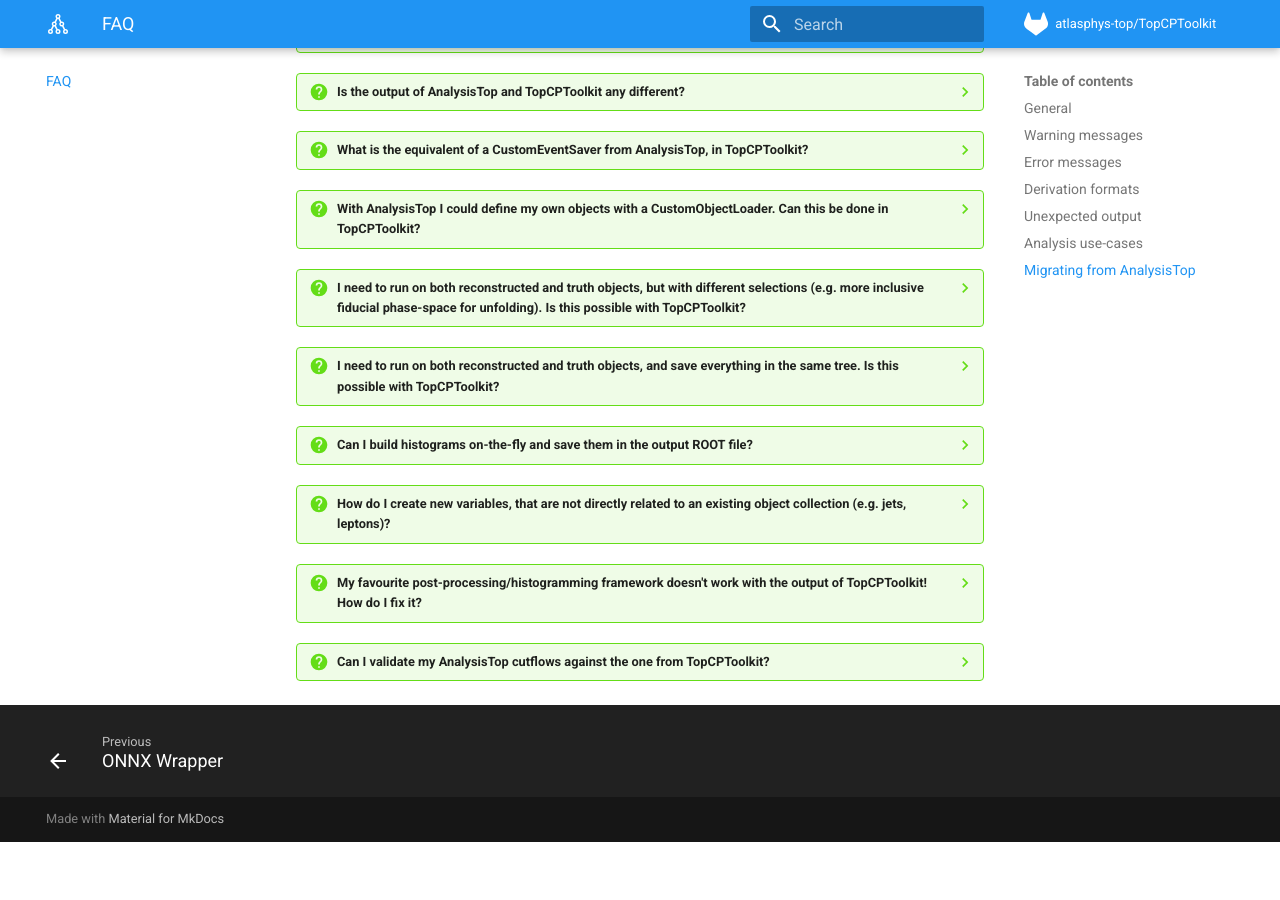
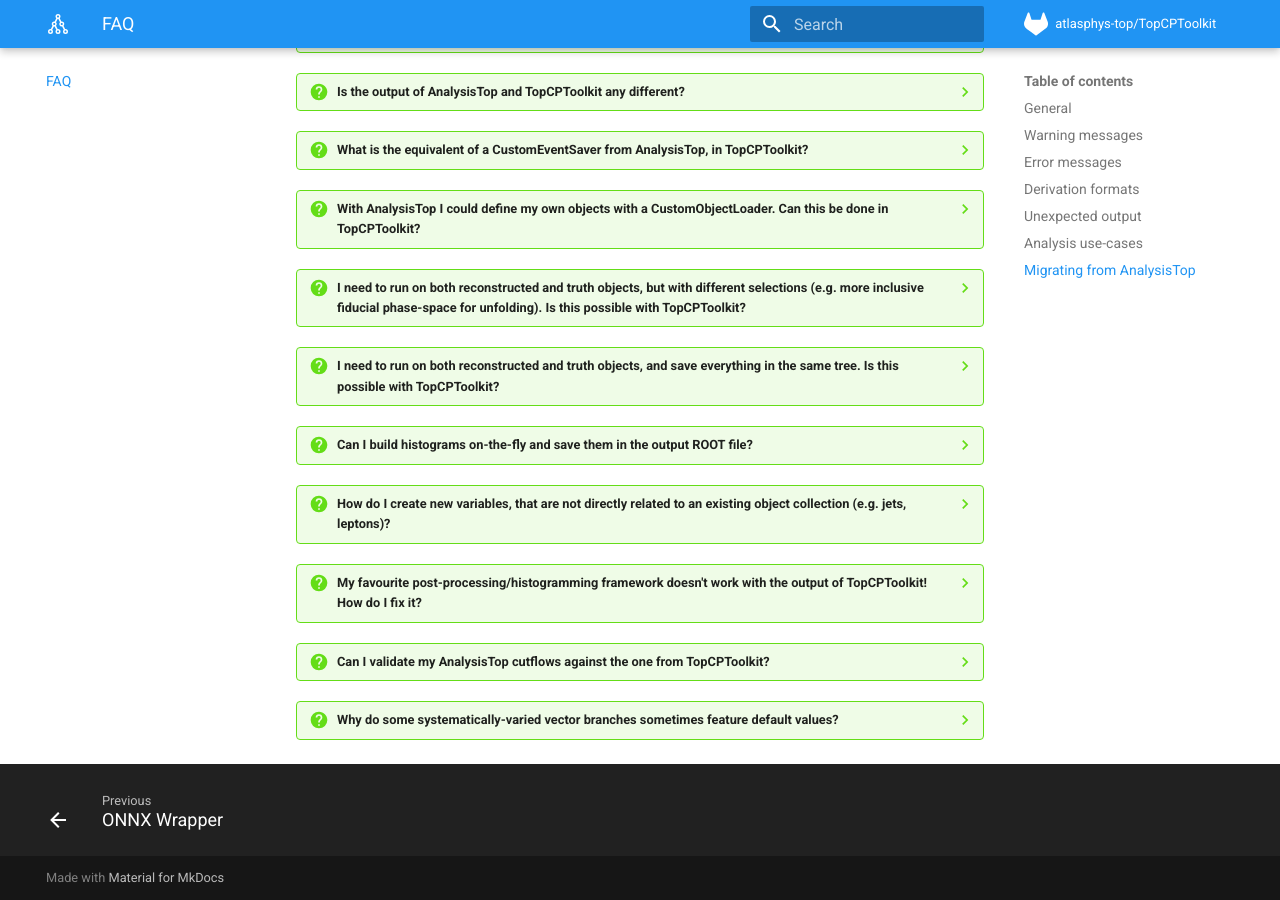
Before and after one commit to SuperNova76/TopCPToolKit, an MkDocs documentation site: the page built from docs/faq.md, in a window 1280 px wide and 900 px high, scrolled down 1702 px. Built offline with MkDocs 1.6.1 and Material for MkDocs 9.7.7, drawn with Linux system fonts in a browser that asks for light colours; emoji names are drawn with the system emoji font; formulas are drawn with MathJax 3; before the commit the page ends 2544 px from its top, so only the background shows below that; some of the changed lines change nothing that is shown.

Commit message:
repeat the need for object selection vectors

```diff
--- a/docs/faq.md
+++ b/docs/faq.md
@@ -130,3 +130,6 @@
 
 ??? question "Can I validate my AnalysisTop cutflows against the one from TopCPToolkit?"
     This is a bit tricky and depends on the event selection in question... There is a limitation in TopCPToolkit with how we represent event selections that inherit cuts from other selections (`SUB`+`IMPORT` keywords), as explained [here](running_local.md/#cutflows). Compared to AnalysisTop, the event selection associated to e.g. primary vertexing, event cleaning, or triggering, happens right when the relevant algorithms are run. This means that events that do reach your custom event selection have already passed these cuts. Therefore it may not be possible to fully validate the cutflows between AnalysisTop and TopCPToolkit, but at least you should observe the same number of events surviving the entire selection process.
+
+??? question "Why do some systematically-varied vector branches sometimes feature default values?"
+    This is a consequence of the single-TTree formalism. For each object, we need to keep track of two things: what quantities associated to this object are affected by systematics? and is this object still valid (in the sense of JVT cuts, overlap removal, etc.) for a given systematic variation? To that end, you'll find branches named `object_select_XYZ_%SYS%` that contains booleans. These booleans tell you whether the object at that index passes the selection XYZ for a given systematic. Only when this is true should you consider the corresponding entry of the object kinematic vector.
```
